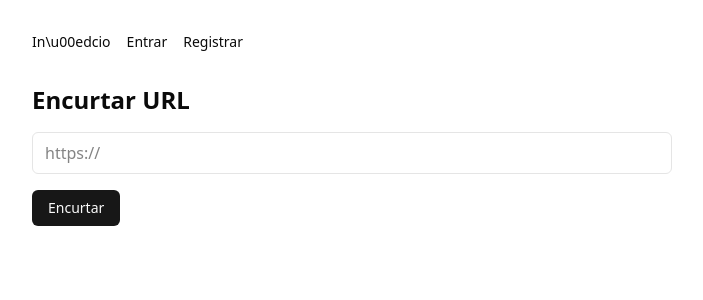
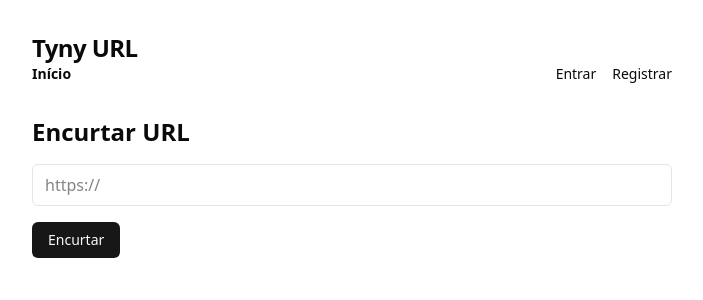
Before and after one commit to daniel-castilho/url-shortener-web, a React (Vite) app: page / in a window 1280 px wide. Shown: the top 300 px of the page, without its empty margins (288-991 px from the left). Built offline with nearby package versions, Linux system fonts and the light colour scheme; no server answers.

Commit message:
feat(shell): shared header with Tyny URL product name

```diff
--- a/src/App.tsx
+++ b/src/App.tsx
@@ -16,20 +16,32 @@ function Private({ children }: { children: React.ReactNode }) {
 function Nav() {
   const { user, isAuthenticated, logout } = useAuth();
   return (
-    <nav className="mb-8 flex flex-wrap gap-4 text-sm">
-      <Link to="/">In\u00edcio</Link>
+    <nav className="flex flex-wrap items-center gap-4 text-sm">
+      <Link to="/" className="font-semibold">
+        Início
+      </Link>
       {isAuthenticated ? (
         <>
-          <Link to="/links">Links</Link>
-          <span className="text-muted-foreground ml-auto">Ol\u00e1, {user?.name}</span>
-          <button type="button" onClick={logout} className="underline hover:text-primary">
+          <Link to="/links" className="underline-offset-4 hover:underline">
+            Links
+          </Link>
+          <span className="ml-auto text-muted-foreground">Olá, {user?.name}</span>
+          <button
+            type="button"
+            onClick={logout}
+            className="underline-offset-4 hover:text-primary hover:underline"
+          >
             Sair
           </button>
         </>
       ) : (
         <>
-          <Link to="/login">Entrar</Link>
-          <Link to="/register">Registrar</Link>
+          <Link to="/login" className="ml-auto underline-offset-4 hover:underline">
+            Entrar
+          </Link>
+          <Link to="/register" className="underline-offset-4 hover:underline">
+            Registrar
+          </Link>
         </>
       )}
     </nav>
@@ -66,7 +78,12 @@ export default function App() {
   return (
     <AuthProvider>
       <div className="mx-auto min-h-svh w-full max-w-2xl px-4 py-8">
-        <Nav />
+        <header className="mb-8 space-y-4">
+          <Link to="/" className="text-2xl font-semibold tracking-tight">
+            Tyny URL
+          </Link>
+          <Nav />
+        </header>
         <ErrorBoundary>
           <AppRoutes />
         </ErrorBoundary>
```
